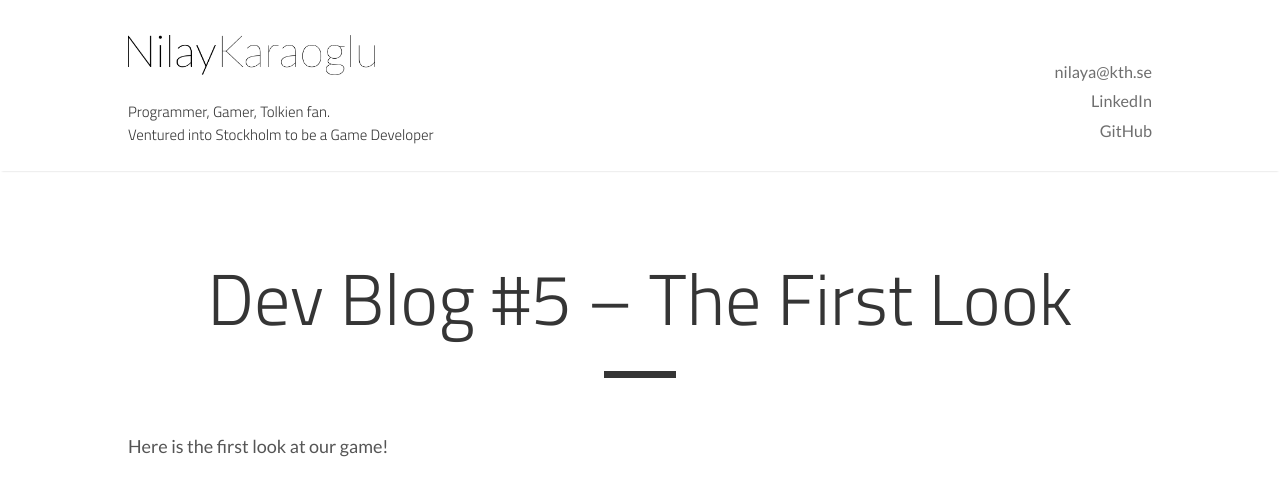
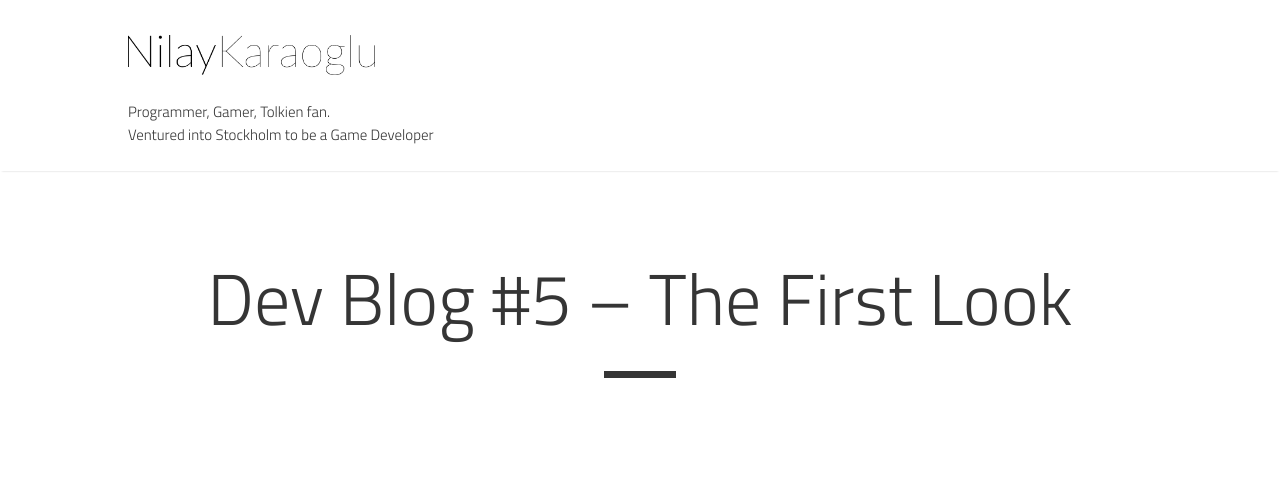
Before and after one commit to eowyn36/eowyn36.github.io, a Jekyll site: the page built from _posts/2016-11-23-the-first-look.md, in a window 1280 px wide. Shown: the top 479 px of the page. Built offline with Jekyll 4.4.1, drawn with Linux system fonts in a browser that asks for light colours; grey boxes are pictures that could not be loaded.

Commit message:
Update _variables.scss

```diff
--- a/_sass/_variables.scss
+++ b/_sass/_variables.scss
@@ -1,9 +1,10 @@
-$default-color: #555;
+$default-color: #fff;
 $default-shade: #353535;
 $default-tint: #aaa;
-$grey-1: #979797;
+$grey-1: #C8C5BF;
 $grey-2: #e5e5e5;
 $grey-3: #f9f9f9;
+$dark-grey: #17181c;
 $white: #fff;
 $blue: #4a9ae1;
 $shadow-color: rgba(0, 0, 0, .2);
```
